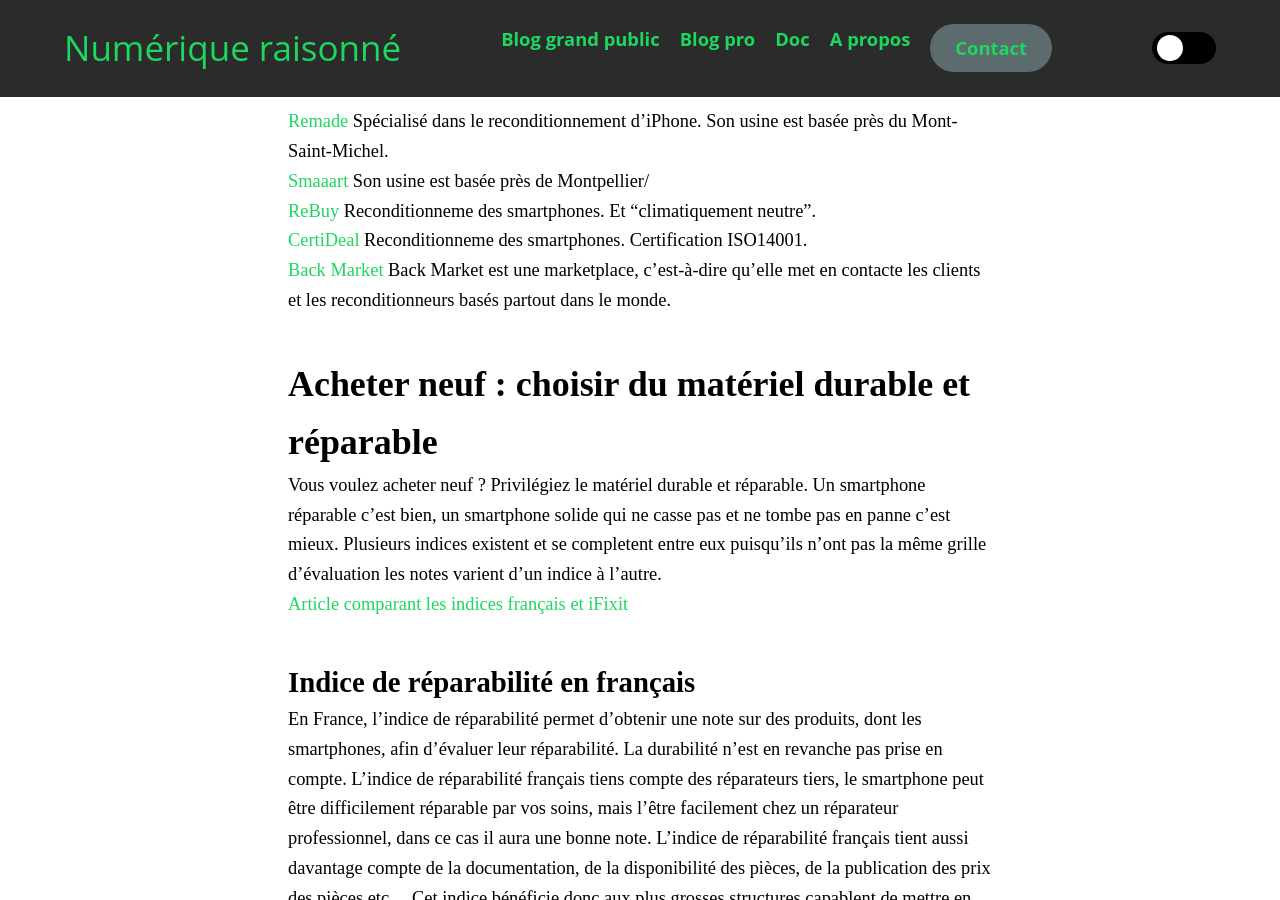
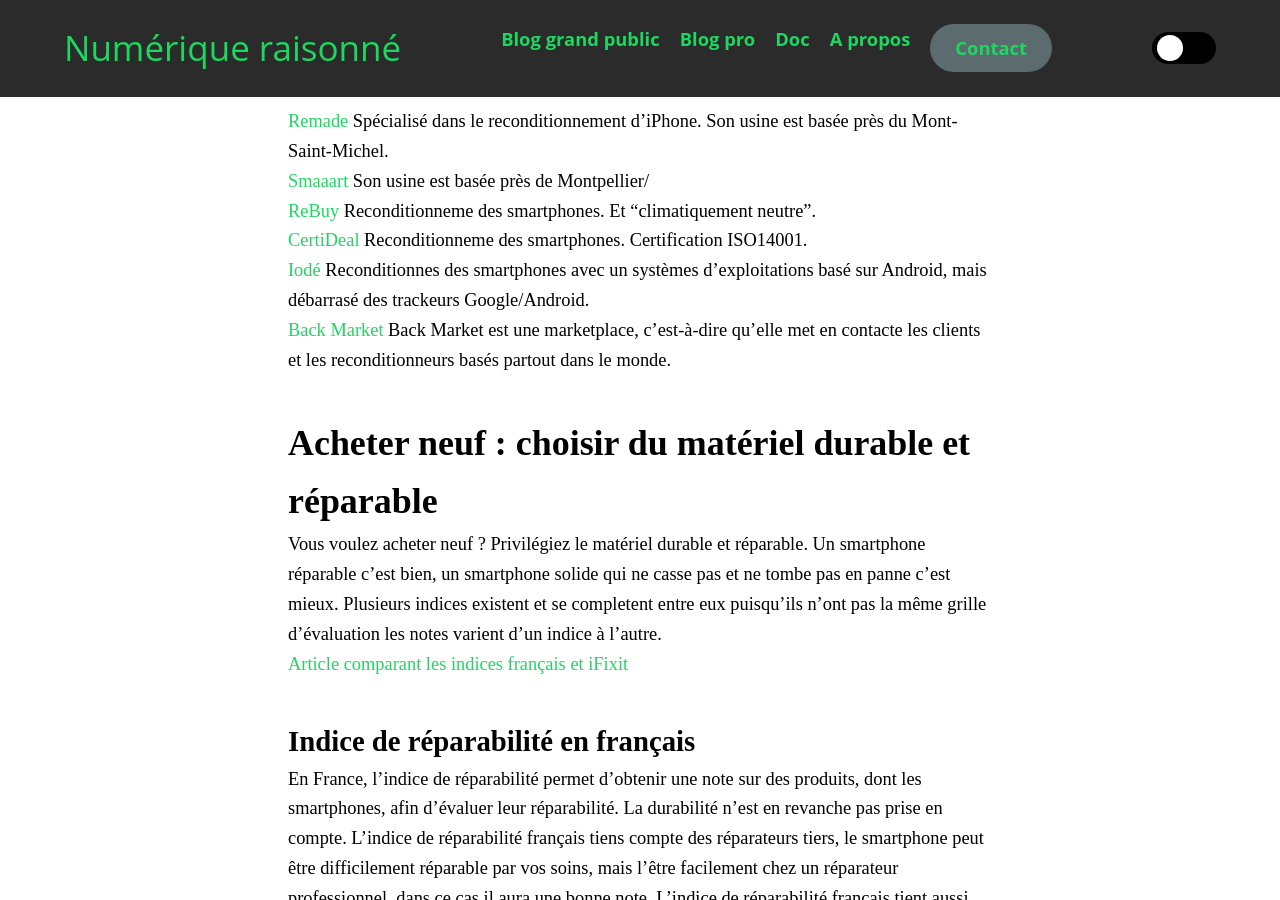
Before and after one commit to Slandais/slandais.github.io, a Jekyll site: the page built from _posts/2021-04-14-acheter-nouveau-telephone.md, in a window 1280 px wide and 900 px high, scrolled down 1563 px. Built offline with Jekyll 4.4.1, drawn with Linux system fonts in a browser that asks for light colours; some of the changed lines change nothing that is shown; some of the changed text lies outside the part shown.

Commit message:
Update 2021-04-14-acheter-nouveau-telephone.md

```diff
--- a/_posts/2021-04-14-acheter-nouveau-telephone.md
+++ b/_posts/2021-04-14-acheter-nouveau-telephone.md
@@ -42,6 +42,7 @@
 * [Smaaart](https://smaaart.fr/) Son usine est basée près de Montpellier/
 * [ReBuy](https://www.rebuy.fr/) Reconditionneme des smartphones. Et "climatiquement neutre".
 * [CertiDeal](https://smaaart.fr/) Reconditionneme des smartphones. Certification ISO14001.
+* [Iodé](https://iode.tech/) Reconditionnes des smartphones avec un systèmes d'exploitations basé sur Android, mais débarrasé des trackeurs Google/Android.
 * [Back Market](https://www.backmarket.fr/) Back Market est une marketplace, c’est-à-dire qu'elle met en contacte les clients et les reconditionneurs basés partout dans le monde.
 
 ## Acheter neuf : choisir du matériel durable et réparable
@@ -82,6 +83,7 @@
 
 * [Site Internet de Fairphone](https://www.fairphone.com/fr)
 
+
 ## La location avec Commown
 
 Commown est une coopérative engagée pour une électronique durable. Ils proposent du matériel à la location, dont des smartphones.
@@ -92,6 +94,10 @@
 
 ## Aller plus loin
 
+#### A évaluer
+
+* [Shift phones](https://www.shiftphones.com/en/)
+
 ### Réparer son smartphone
 
 * [iFixit](https://fr.ifixit.com/)
```
